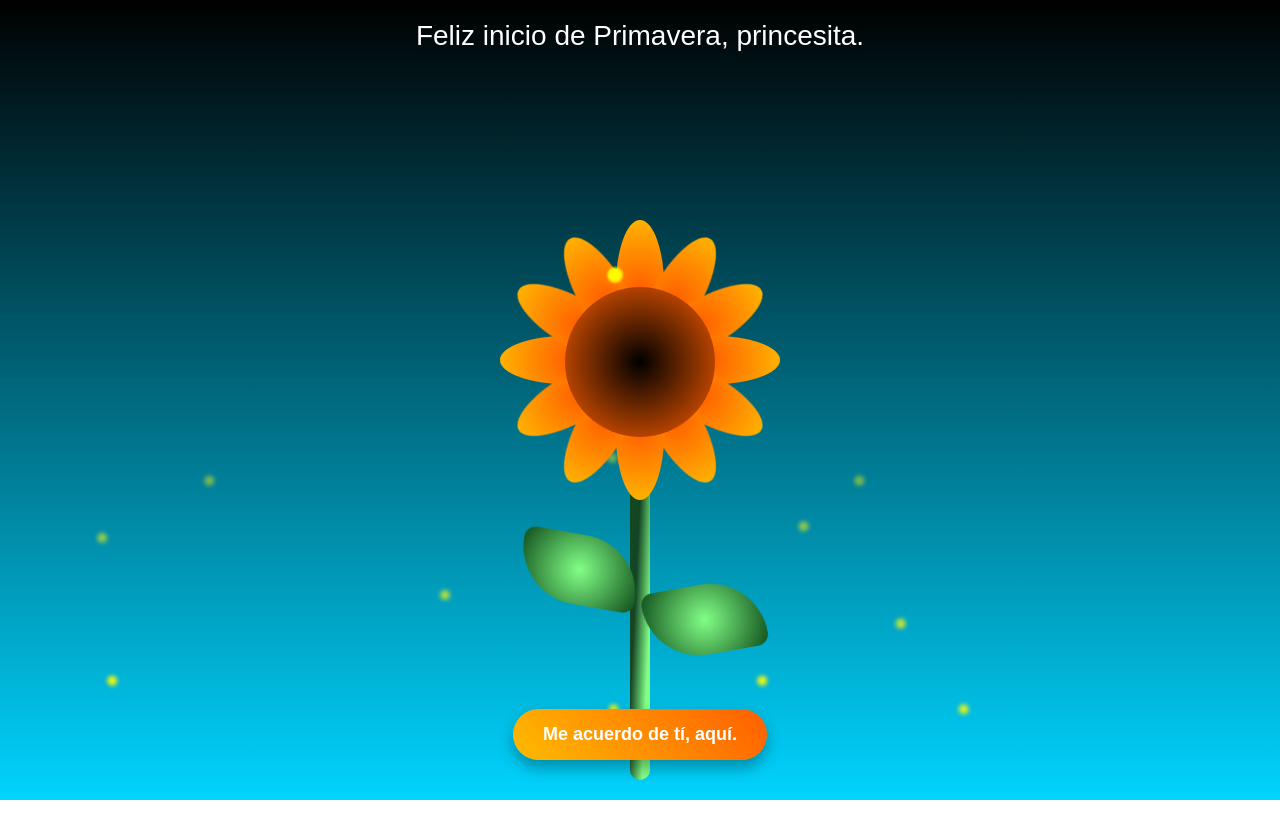
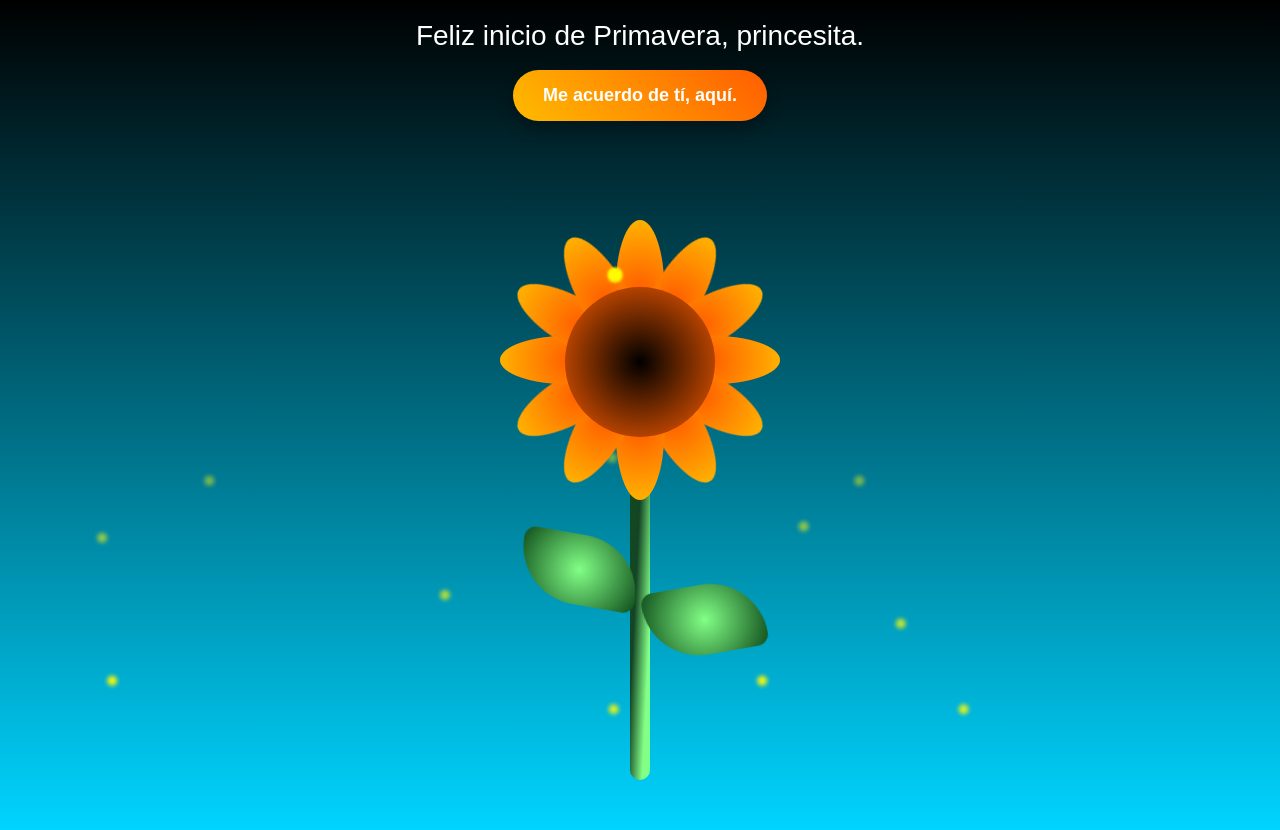
Before and after one commit to guinchito/FloresAmarillas, a plain HTML site: page flower.html in a window 1280 px wide. Before the commit the page ends 800 px from the top, so only its background shows below. Drawn offline with Linux system fonts and the light colour scheme.

Commit message:
Add files via upload

```diff
--- a/flower.html
+++ b/flower.html
@@ -25,12 +25,10 @@
       }
 
       body {
-        background-image: var(--color-bg);
-        min-height: 100vh;
-        display: flex;
-        align-items: flex-end;
-        justify-content: center;
-        overflow: hidden;
+  background-image: var(--color-bg);
+  min-height: 100vh;
+  display: block;
+  overflow: hidden;
       }
 
       h1 {
@@ -383,7 +381,10 @@
       id="id_audio"
       src="Those Eyes.mp3"
     ></audio>
-    <h1>Feliz inicio de Primavera, princesita.</h1>
+     <h1>Feliz inicio de Primavera, princesita.</h1>
+    <div style="width:100%;text-align:center;margin-top:30px;">
+      <button class="flower-btn">Me acuerdo de tí, aquí.</button>
+    </div>
     <div class="sunflower">
       <div class="flower_wrapper">
         <div class="flower_stem"></div>
@@ -427,7 +428,6 @@
     <div class="light light-10"></div>
     <div class="light light-11"></div>
     <div class="light light-12"></div>
-    <button class="flower-btn">Me acuerdo de tí, aquí.</button>
     <script>
       const floweBtn = document.querySelector(".flower-btn");
       const audio = document.getElementById("id_audio")
```
